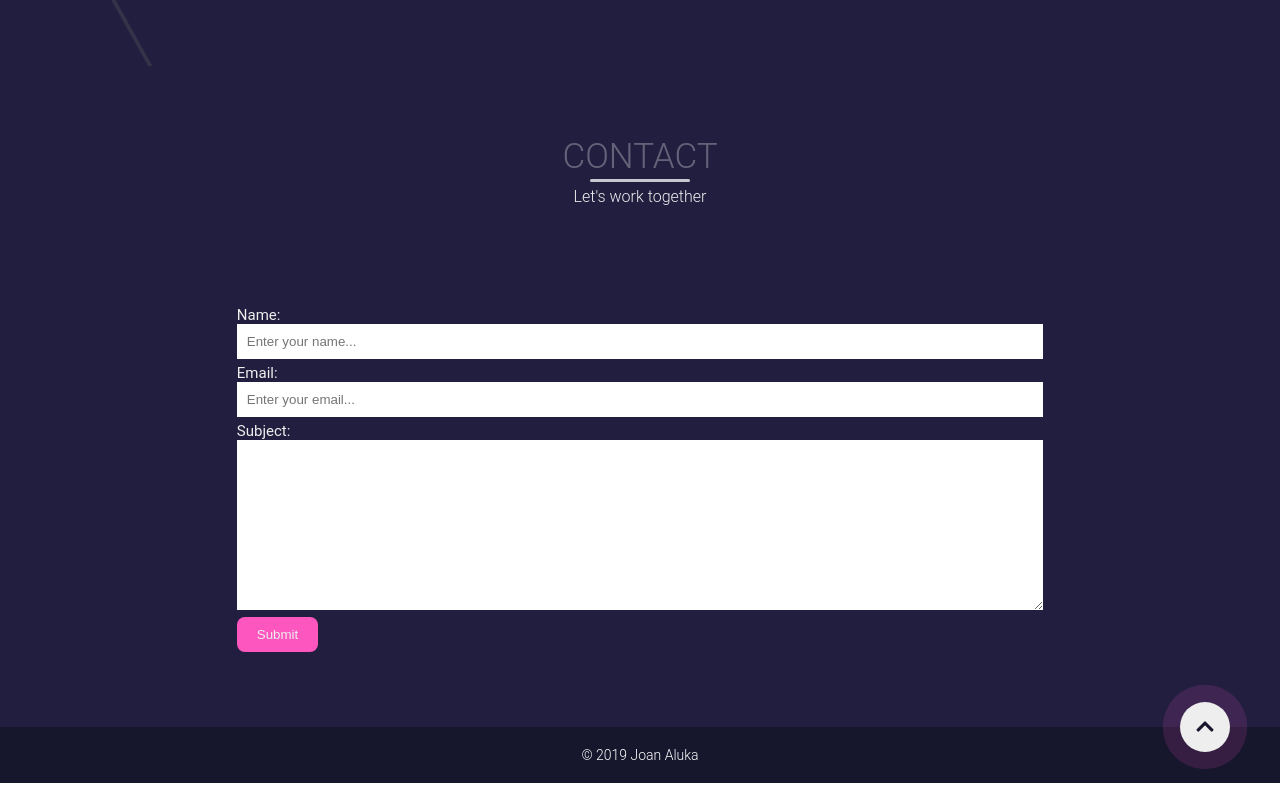
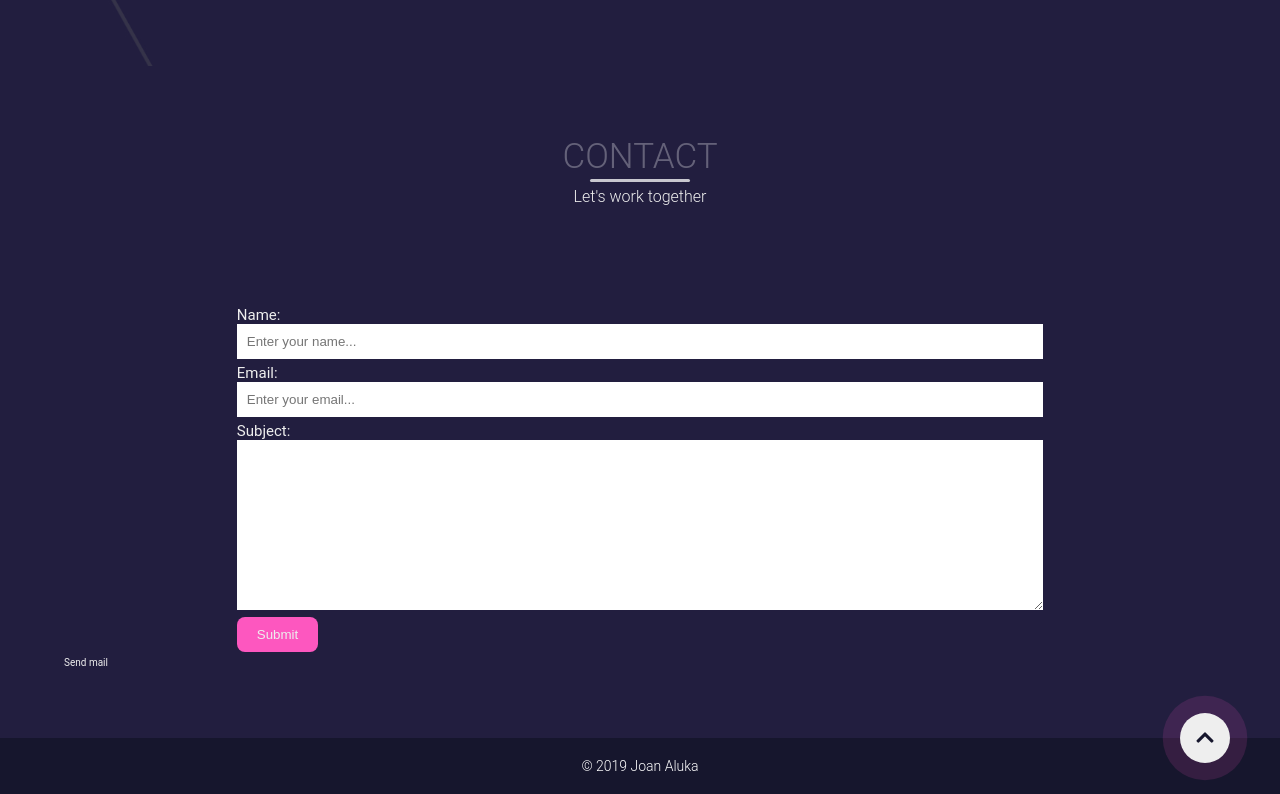
Before and after one commit to joanaluka/joans-portfolio, a plain HTML site: page index.html in a window 1280 px wide. Shown: the part 5326-6120 px from the top of the page. Drawn offline with nearby package versions, Linux system fonts and the light colour scheme.

Commit message:
Update index.html

```diff
--- a/index.html
+++ b/index.html
@@ -225,6 +225,7 @@
             <textarea name="subject" id="subject" cols="10" rows="10"></textarea>
             <input type="submit" value="Submit">
         </form>
+         <a href="mailto:mmbonojoan@gmail.com">Send mail</a>
     </div>
 </section>
 
```
